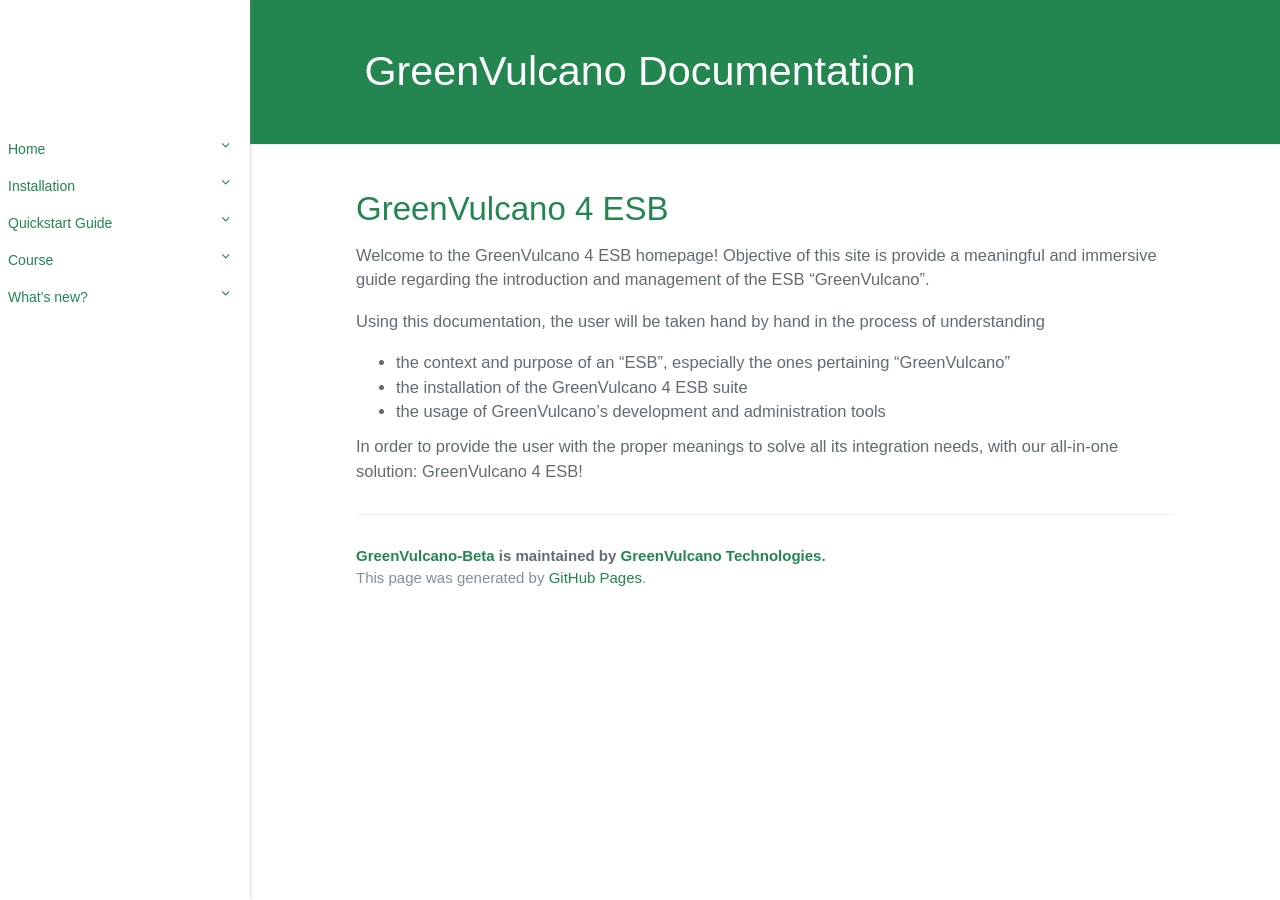
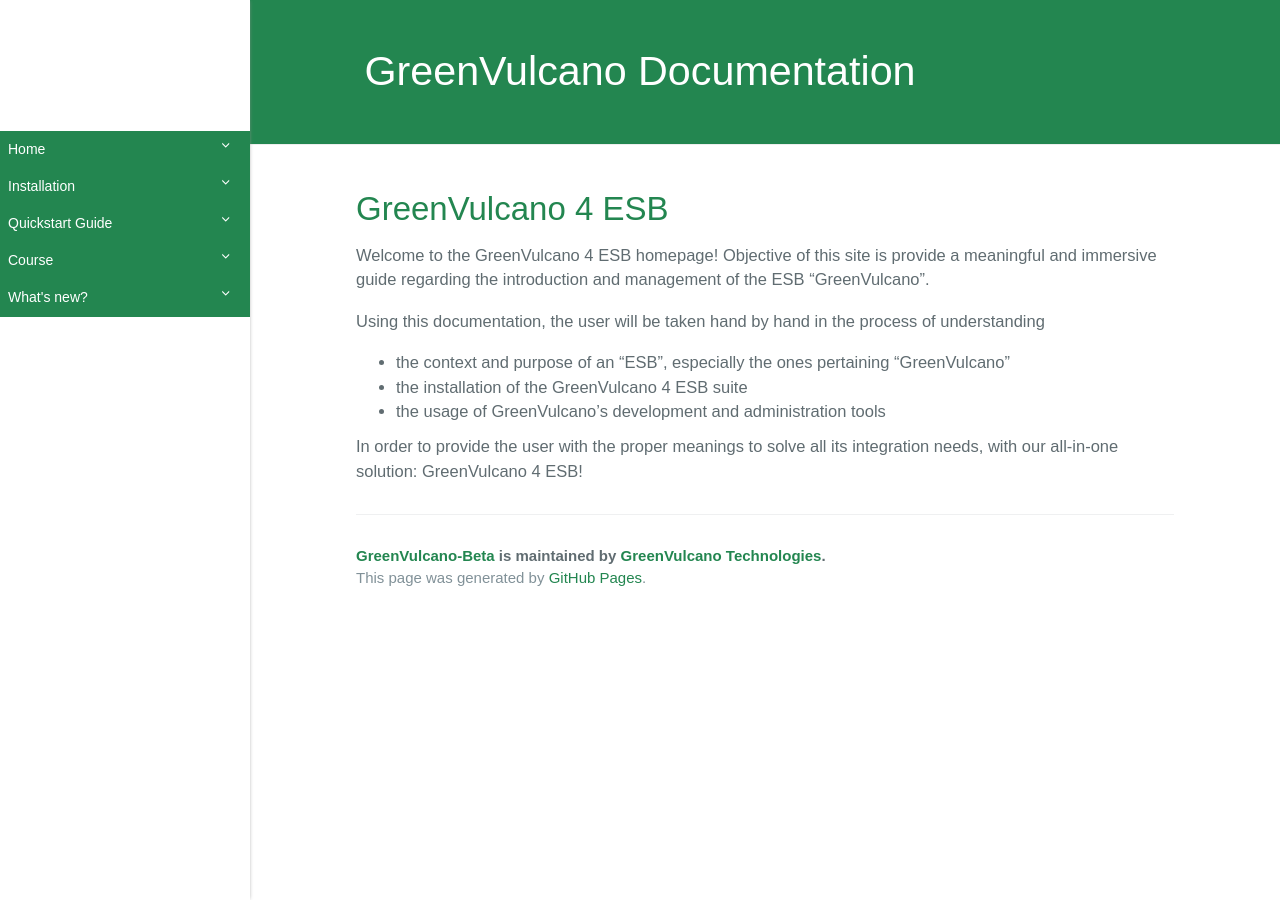
Before and after one commit to dianamw/GreenVulcano-Beta, a Jekyll site: the page built from README.md, in a window 1280 px wide. Built offline with Jekyll 4.4.1, drawn with Linux system fonts in a browser that asks for light colours; our own code applies the rules of GitHub Pages for plain Markdown files; the repository's description, which GitHub fills in, is left out.

Commit message:
Update style.scss

```diff
--- a/assets/css/style.scss
+++ b/assets/css/style.scss
@@ -96,7 +96,9 @@ a, a:hover, a:focus {
 }
 
 #sidebar ul li.active > a, a[aria-expanded="true"] {
-    background: #ffffff;
+    background: #238650;
+    color: #ffffff;
+
 }
 
 #submenu {
```
